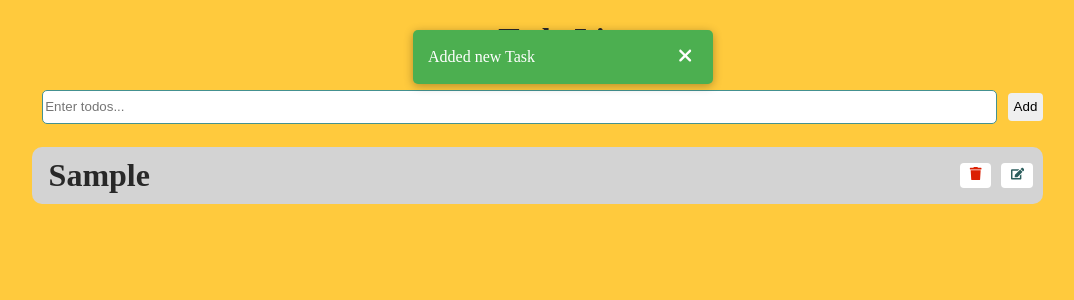
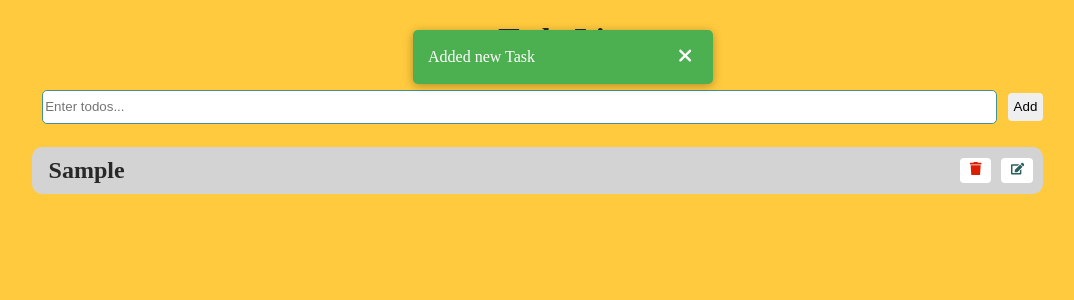
Before and after one commit to avinashtechlvr/todo-react, a React (Vite) app: page / in a window 1280 px wide. Both pictures are taken after typing "Sample" into the empty fields and a click on the button "Add". Shown: the top 300 px of the page, without its empty margins (77-1151 px from the left). Built offline with nearby package versions, Linux system fonts and the light colour scheme.

Commit message:
Optimized code for more readability and performance enhancement

```diff
--- a/src/App.jsx
+++ b/src/App.jsx
@@ -1,27 +1,28 @@
-import {useState} from "react";
+import { useCallback } from "react";
 import Todo from "./components/Todo";
 import "./styles/App.css";
-import {useTodos} from "./contexts/TaskProvider.jsx";
-import {AddTask} from "./components/AddTask.jsx";
-import {useToast} from "./contexts/ToastProvider.jsx";
+import { useTodos } from "./contexts/TaskProvider.jsx";
+import { AddTask } from "./components/AddTask.jsx";
+import { useToast } from "./contexts/ToastProvider.jsx";
 
 function App() {
+    const { tasks, addTask, deleteTask } = useTodos();
+    const { addToast } = useToast();
 
-    const {tasks, addTask, deleteTask} = useTodos();
-    const {addToast} = useToast();
-    const handleRemove = (id) => {
+    const handleRemove = useCallback((id) => {
         deleteTask(id);
         addToast("Deleted todo!!!", "failure");
-    };
+    }, [deleteTask, addToast]);
+
+
 
     return (
         <>
             <h1 className="header">Todo List</h1>
-            <AddTask addTask={addTask}/>
-            {tasks &&
-                tasks.map((ele) => (
-                    <Todo key={ele.id} todo={ele} removeTodo={handleRemove}/>
-                ))}
+            <AddTask addTask={addTask} />
+            {tasks && tasks.map((ele) => (
+                <Todo key={ele.id} todo={ele} removeTodo={handleRemove} />
+            ))}
         </>
     );
 }
--- /dev/null
+++ b/src/components/TaskForm.jsx
@@ -0,0 +1,58 @@
+import React, {useState, useEffect} from "react";
+import {useTodos} from "../contexts/TaskProvider.jsx";
+import {useToast} from "../contexts/ToastProvider.jsx";
+import {useModal} from "../contexts/ModalProvider.jsx";
+
+const TaskForm = ({todo = {}, isEdit = false}) => {
+    const {editTask, addTask} = useTodos();
+    const {addToast} = useToast();
+    const {hideModal} = useModal();
+
+    const [task, setTask] = useState(todo.value || '');
+
+    useEffect(() => {
+        if (isEdit && todo?.value) {
+            setTask(todo.value);
+        }
+    }, [isEdit, todo]);
+
+    const handleInputChange = (e) => {
+        setTask(e.target.value);
+    };
+
+    const isValidTask = () => {
+        if (!task.trim()) {
+            addToast("Add some value in task!!!", "failure");
+            return false;
+        }
+        if (isEdit && !todo.id) {
+            addToast("Invalid task!!!", "failure");
+            return false;
+        }
+        return true;
+    };
+
+    const handleSubmit = () => {
+        if (!isValidTask()) return;
+
+        if (isEdit) {
+            editTask(todo.id, task);
+            addToast("Updated Task", "success");
+        } else {
+            addTask(task);
+            addToast("Task Added!", "success");
+        }
+
+        hideModal();
+    };
+
+    return (
+        <div>
+            <h2>{isEdit ? "Edit Task" : "Add Task"}</h2>
+            <input onChange={handleInputChange} value={task} placeholder="Enter task..." />
+            <button onClick={handleSubmit}>Save</button>
+        </div>
+    );
+};
+
+export default TaskForm;
--- a/src/components/Todo.jsx
+++ b/src/components/Todo.jsx
@@ -1,25 +1,32 @@
 import "../styles/App.css";
-import {FaEdit, FaTrash} from "react-icons/fa";
-import {useModal} from "../contexts/ModalProvider.jsx";
-import EditTask from "./EditTask.jsx";
+import { FaEdit, FaTrash } from "react-icons/fa";
+import { useModal } from "../contexts/ModalProvider.jsx";
+import TaskForm from "./TaskForm.jsx";
+import { useCallback } from "react";
 
-function Todo({todo, removeTodo}) {
-    const {showModal} = useModal();
-    const handleEdit = () => {
-        showModal(<EditTask todo={todo} />);
-    }
-    return (<div className={`container ${todo.status == "todo" ? "do" : todo.status}`}>
-        <h1 className="todo">{todo.value}</h1>
-        <button onClick={() => removeTodo(todo.id)} className="remove-button">
-            <FaTrash className="delete-icon"/>
-        </button>
-        <button
-            onClick={handleEdit}
-            className="edit-button"
-        >
-            <FaEdit className="edit-icon"/>
-        </button>
-    </div>);
+function Todo({ todo = {}, removeTodo = () => {} }) {
+    const { showModal } = useModal();
+
+    const handleEdit = useCallback(() => {
+        showModal(<TaskForm todo={todo} isEdit={true} />);
+    }, [showModal, todo]);
+
+
+    const handleRemove = useCallback(() => {
+        removeTodo(todo.id);
+    }, [removeTodo, todo.id]);
+
+    return (
+        <div className={`container ${todo.status === "todo" ? "do" : todo.status}`}>
+            <h2 className="todo">{todo.value}</h2>
+            <button onClick={handleRemove} className="remove-button">
+                <FaTrash className="delete-icon" />
+            </button>
+            <button onClick={handleEdit} className="edit-button">
+                <FaEdit className="edit-icon" />
+            </button>
+        </div>
+    );
 }
 
 export default Todo;
```
